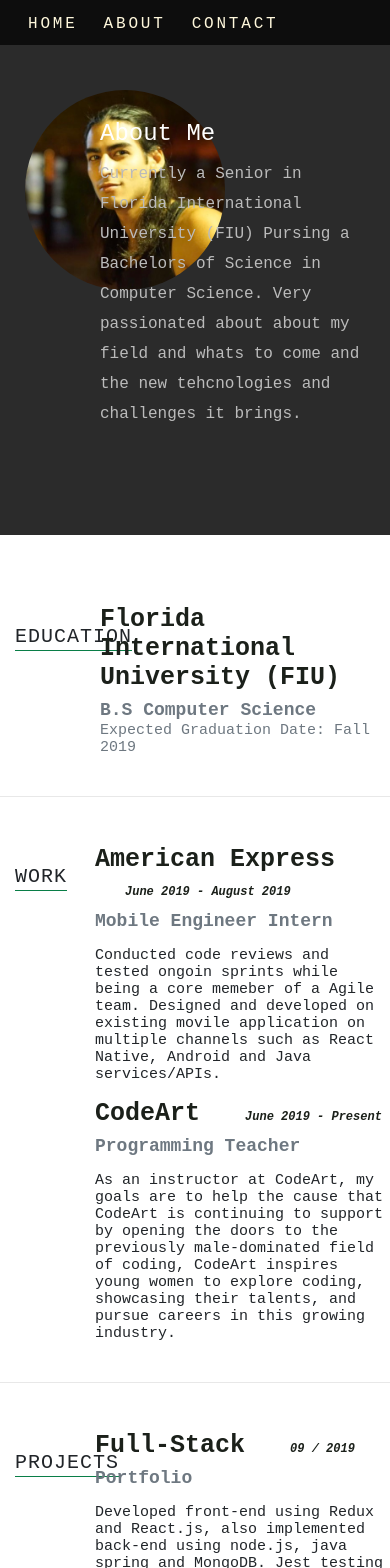
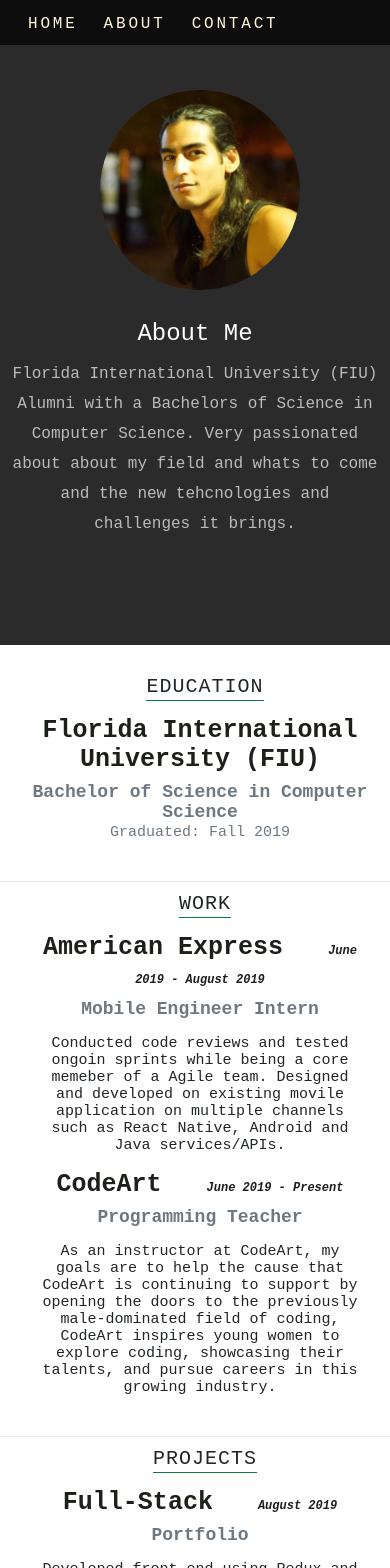
Before and after one commit to marcialc/MCPortafolio, a React (Create React App) app: page /about in a window 390 px wide. Shown: the top 1568 px of the page. Built offline with nearby package versions, Linux system fonts and the light colour scheme; a web font is replaced by a local one.

Commit message:
mobile css changes

```diff
--- a/public/css/layout.css
+++ b/public/css/layout.css
@@ -1,5 +1,13 @@
 body {
   background: #0f0f0f;
+}
+
+#about .row {
+  margin-left: 0;
+}
+
+.row.education {
+  margin-left: 0;
 }
 
 header {
@@ -170,22 +178,24 @@
   padding-bottom: 90px;
   overflow: hidden;
 }
+
 #about h2 {
   font: 24px "Courier New";
   font-weight: 400;
   color: #fff;
   margin-bottom: 12px;
 }
+
 #about p {
   font: 16px "Courier New";
   font-weight: 500;
   line-height: 30px;
   color: #bbbbbb;
 }
+
 #about .profile-pic {
   position: relative;
   margin: 0px 0px 0px 30px;
-  /* transform: rotate(90deg); */
   width: 200px;
   height: 200px;
   border-radius: 100%;
@@ -198,6 +208,7 @@
   padding-top: 30px;
   padding-right: 8%;
 }
+
 /* Experience CSS */
 
 #experience {
--- /dev/null
+++ b/public/css/phoneLayout.css
@@ -0,0 +1,99 @@
+
+/* Plus Phones  */
+@media (max-width: 736px) {
+
+    header{
+        min-height: 750px;
+    }
+
+    header .banner-text h3 {
+        font-weight: 400;
+    }
+
+    /* ABOUT  */
+
+    #about .profile-pic {
+        left: 77%;
+      }
+
+    #about .main-col {
+       padding-right: 2%;
+       padding-left: 2%;
+      }
+
+    #about .row {
+        text-align: center;
+        width: 100%;
+        margin: 0;
+    }
+
+    #about .row .nine {
+          width: 100%;
+      }
+
+      /* Experience */
+
+      #experience{
+          padding-top: 20px;
+      }
+
+      #experience .header-col{
+          padding-top: 0;
+          text-align: center;
+          width: 100%;
+      }
+
+      #experience .main-col {
+        padding-right: 0;
+      }
+
+      #experience h1 {
+          padding-bottom: 10px;
+          padding-top: 10px;
+      }
+
+      #experience .row.work {
+          margin-left: 0;
+          padding-left: 5%;
+          padding-right: 5%;
+      }
+
+      #experience .row.skill{
+          margin-left: 0;
+      }
+
+      #experience dl, ol, ul{
+          width: 90%;
+      }
+
+      #experience .bars{
+          padding-top: 50px;
+          text-align: center;
+          width: 100%;
+      }
+
+      #experience .row {
+        text-align: center;
+        width: 100%;
+        margin: 0;
+    }
+
+        #experience .row .nine {
+          width: 100%;
+      }
+
+
+      /* Contact */
+
+      #contact .container-fluid{
+          padding: 0;
+          text-align: center;
+      }
+
+      #content .contact-wrapper {
+          height: 510px;
+          margin: 0;
+          padding-top: 40px;
+      }
+
+}
--- a/public/index.html
+++ b/public/index.html
@@ -27,6 +27,7 @@
     <title>Marcial Cabrera</title>
     <link rel="stylesheet" href="%PUBLIC_URL%/css/default.css" />
     <link rel="stylesheet" href="%PUBLIC_URL%/css/layout.css" />
+    <link rel="stylesheet" href="%PUBLIC_URL%/css/phoneLayout.css" />
   </head>
   <body>
     <noscript>You need to enable JavaScript to run this app.</noscript>
--- a/src/Data.js
+++ b/src/Data.js
@@ -64,19 +64,19 @@
       title: "Full-Stack",
       name: "Portfolio",
       description: "Developed front-end using Redux and React.js, also implemented back-end using node.js, java spring and MongoDB. Jest testing framework was used for code consistency and unit testing.",
-      date: "09 / 2019"
+      date: "August 2019"
     },
     {
       title: "Neural Network / iOS App",
       name: "ParasiteAI",
       description: "For creating the neural network we used Flaks web app and it was hosted in Google Could App Engine. Created an iOS app that interacted with the neural network using 8base. It also won “best design” and third place overall.",
-      date: "02 / 2019"
+      date: "February 2019"
     },
     {
       title: "React-Native App",
       name: "Bank-Health",
       description: "Build a react native app, that told you about your bank health based on your transactions and account balance using fake data from City Bank API. Stored and saved all data in firebase. Used express framework from node.js for the back-end. It was also connected to google assistance for a hand-free experience.",
-      date: "09 / 2018"
+      date: "August 2018"
     },
   ],
 };
--- a/src/screens/About.js
+++ b/src/screens/About.js
@@ -12,7 +12,7 @@
             </div>
             <div className="nine columns main-col">
               <h2>About Me</h2>
-              <p>Currently a Senior in Florida International University (FIU) Pursing a Bachelors of Science in Computer Science. Very passionated about about my field and whats to come and the new tehcnologies and challenges it brings.</p>
+              <p>Florida International University (FIU) Alumni with a Bachelors of Science in Computer Science. Very passionated about about my field and whats to come and the new tehcnologies and challenges it brings.</p>
             </div>
           </div>
         </section>
--- a/src/screens/Experience.js
+++ b/src/screens/Experience.js
@@ -16,10 +16,10 @@
             <div>
               <h2>Florida International University (FIU)</h2>
               <div className="major">
-                B.S Computer Science
+                Bachelor of Science in Computer Science
                 <br />
                 <p className="date">
-                  Expected Graduation Date: Fall 2019
+                  Graduated: Fall 2019
                 </p>
               </div>
             </div>
```
